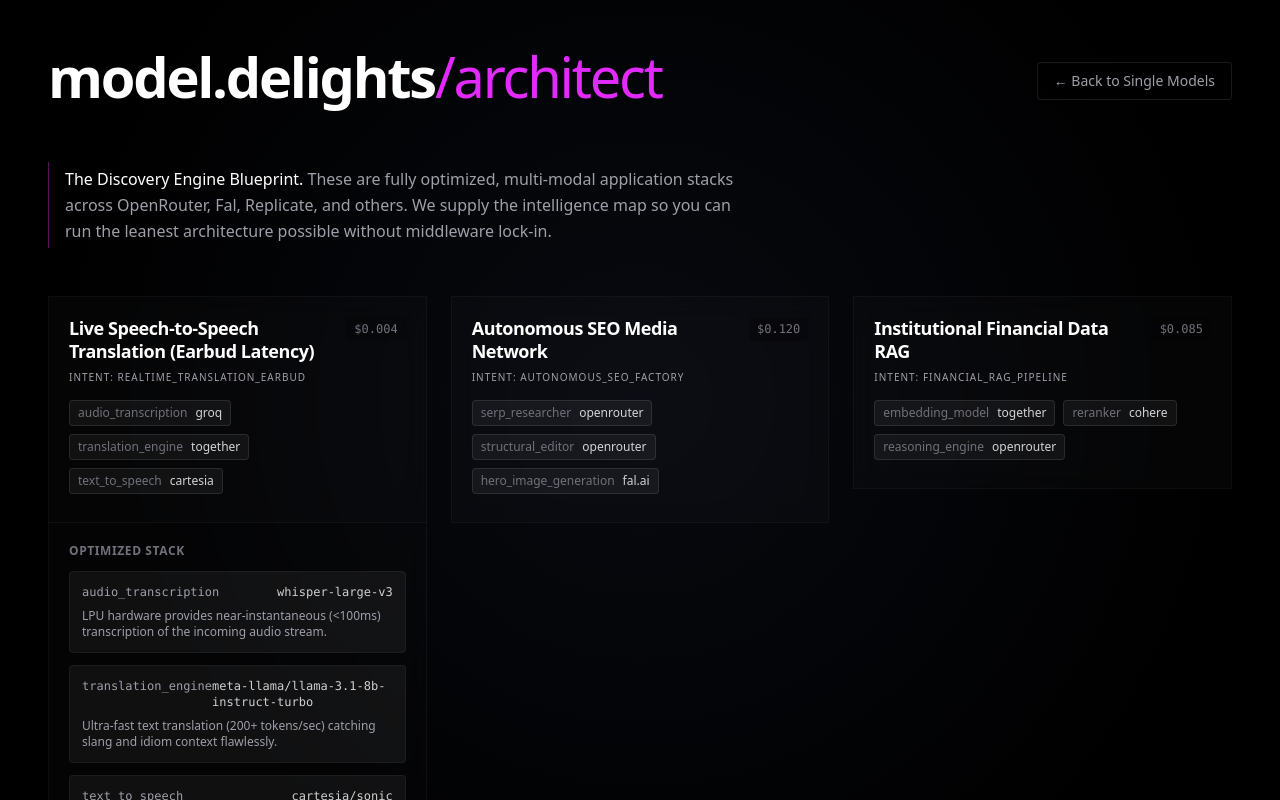
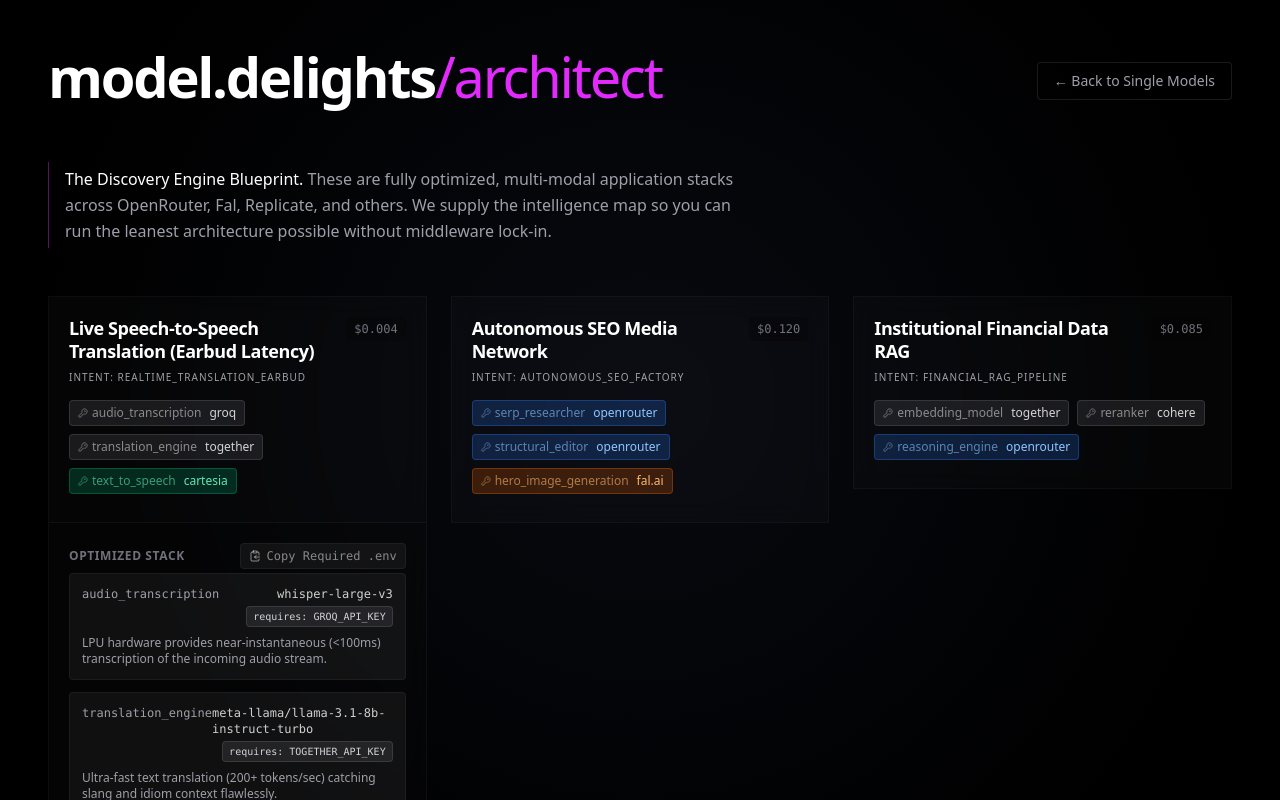
Before and after one commit to LinusInnovator/model.delights, a Next.js app: page /architect in a window 1280 px wide. Both pictures are taken after a click on the element 237 px from the left and 409 px from the top of the page. Shown: the top 800 px of the page. Built offline with nearby package versions, Linux system fonts and the light colour scheme.

Commit message:
feat: phase 9 BYOK constraints and API route fallbacks

```diff
--- a/package.json
+++ b/package.json
@@ -13,6 +13,7 @@
     "chart.js": "^4.5.1",
     "chartjs-plugin-zoom": "^2.2.0",
     "hammerjs": "^2.0.8",
+    "lucide-react": "^0.577.0",
     "next": "16.1.6",
     "puppeteer": "^24.38.0",
     "react": "19.2.3",
--- a/src/app/api/v1/blueprint/route.ts
+++ b/src/app/api/v1/blueprint/route.ts
@@ -25,6 +25,10 @@ export async function GET(request: Request) {
             });
         }
 
+        const keysParam = searchParams.get('keys');
+        const availableKeys = keysParam ? keysParam.toLowerCase().split(',') : ['openrouter', 'fal', 'aws', 'cartesia'];
+        const isOpenRouterOnly = availableKeys.length === 1 && availableKeys[0] === 'openrouter';
+
         const blueprint = data.intents[intent.toLowerCase()];
 
         if (!blueprint) {
@@ -34,10 +38,28 @@ export async function GET(request: Request) {
             }, { status: 404 });
         }
 
+        // Dynamic Provider Constraints Logging
+        console.log(`[Architect API] Requested ${intent} with keys: ${availableKeys.join(',')}`);
+
+        let targetStack = blueprint.stack;
+
+        if (isOpenRouterOnly) {
+            if (blueprint.stack_openrouter_only) {
+                targetStack = blueprint.stack_openrouter_only;
+            } else {
+                return NextResponse.json({
+                    error: `Constraint Failed. The blueprint '${blueprint.name}' requires modalities (like image or video generation) that are not fully available via OpenRouter alone.`,
+                    required_keys: ['openrouter', 'fal'],
+                    message: "Please add a FAL_KEY or equivalent to bypass this constraint."
+                }, { status: 400 });
+            }
+        }
+
         return NextResponse.json({
             intent: intent,
             name: blueprint.name,
-            stack: blueprint.stack,
+            constraint_mode: isOpenRouterOnly ? "openrouter_only" : "unrestrained",
+            stack: targetStack,
             estimated_cost_per_interaction: blueprint.estimated_cost_per_interaction,
             bleeding_edge_wildcard: blueprint.bleeding_edge_wildcard,
             last_updated: data.last_updated
--- a/src/components/BlueprintCard.tsx
+++ b/src/components/BlueprintCard.tsx
@@ -1,6 +1,7 @@
 "use client";
 
 import React, { useState } from 'react';
+import { ClipboardCopy, KeyRound, CheckCircle2 } from 'lucide-react';
 
 interface ModelNode {
     provider: string;
@@ -22,6 +23,44 @@ interface BlueprintCardProps {
 
 export default function BlueprintCard({ intent, blueprint }: BlueprintCardProps) {
     const [isExpanded, setIsExpanded] = useState(false);
+    const [copiedContent, setCopiedContent] = useState<string | null>(null);
+
+    const getEnvKeyForProvider = (provider: string) => {
+        const p = provider.toLowerCase();
+        if (p.includes('openrouter')) return 'OPENROUTER_API_KEY';
+        if (p.includes('fal')) return 'FAL_KEY';
+        if (p.includes('cartesia')) return 'CARTESIA_API_KEY';
+        if (p.includes('elevenlabs')) return 'ELEVENLABS_API_KEY';
+        if (p.includes('aws') || p.includes('bedrock')) return 'AWS_ACCESS_KEY_ID';
+        return `${provider.toUpperCase()}_API_KEY`;
+    };
+
+    const getProviderColor = (provider: string) => {
+        const p = provider.toLowerCase();
+        if (p.includes('openrouter')) return 'bg-blue-500/20 text-blue-300 border-blue-500/30';
+        if (p.includes('fal')) return 'bg-orange-500/20 text-orange-300 border-orange-500/30';
+        if (p.includes('cartesia') || p.includes('eleven')) return 'bg-emerald-500/20 text-emerald-300 border-emerald-500/30';
+        return 'bg-zinc-500/20 text-zinc-300 border-zinc-500/30';
+    };
+
+    const handleCopyEnv = (e: React.MouseEvent) => {
+        e.stopPropagation();
+
+        // Find all unique providers in the stack
+        const providers = new Set<string>();
+        Object.values(blueprint.stack).forEach(node => providers.add(node.provider));
+        if (blueprint.bleeding_edge_wildcard) {
+            providers.add(blueprint.bleeding_edge_wildcard.provider);
+        }
+
+        const envLines = Array.from(providers).map(p => `${getEnvKeyForProvider(p)}=your_key_here`);
+        const header = `# Model Delights Blueprint: ${blueprint.name}\n`;
+        const envContent = header + envLines.join('\n');
+
+        navigator.clipboard.writeText(envContent);
+        setCopiedContent('env');
+        setTimeout(() => setCopiedContent(null), 2000);
+    };
 
     return (
         <div
@@ -46,12 +85,16 @@ export default function BlueprintCard({ intent, blueprint }: BlueprintCardProps)
 
                 <div className="flex-grow flex items-end pointer-events-none">
                     <div className="flex flex-wrap gap-2 mb-2">
-                        {Object.keys(blueprint.stack).map(nodeKey => (
-                            <span key={nodeKey} className="text-xs bg-white/5 border border-white/10 px-2 py-1 rounded-sm text-zinc-300 pointer-events-auto">
-                                <span className="text-zinc-500 mr-2">{nodeKey}</span>
-                                {blueprint.stack[nodeKey].provider}
-                            </span>
-                        ))}
+                        {Object.keys(blueprint.stack).map(nodeKey => {
+                            const p = blueprint.stack[nodeKey].provider;
+                            return (
+                                <span key={nodeKey} className={`text-xs px-2 py-1 rounded-sm border pointer-events-auto flex items-center gap-1 ${getProviderColor(p)}`}>
+                                    <KeyRound size={10} className="opacity-50" />
+                                    <span className="opacity-60 mr-1">{nodeKey}</span>
+                                    {p}
+                                </span>
+                            );
+                        })}
                     </div>
                 </div>
             </div>
@@ -61,12 +104,26 @@ export default function BlueprintCard({ intent, blueprint }: BlueprintCardProps)
                 <div className="p-4 sm:p-5 border-t border-white/5 bg-black/20 pointer-events-auto flex flex-col gap-4">
                     {/* Standard Stack */}
                     <div className="space-y-3">
-                        <h4 className="text-xs font-semibold uppercase tracking-wider text-zinc-500">Optimized Stack</h4>
+                        <div className="flex justify-between items-center mb-1">
+                            <h4 className="text-xs font-semibold uppercase tracking-wider text-zinc-500">Optimized Stack</h4>
+                            <button
+                                onClick={handleCopyEnv}
+                                className="flex items-center gap-1.5 text-xs text-white/50 hover:text-white bg-white/5 hover:bg-white/10 px-2 py-1 rounded-sm transition-colors border border-white/5 font-mono"
+                            >
+                                {copiedContent === 'env' ? <CheckCircle2 size={12} className="text-green-400" /> : <ClipboardCopy size={12} />}
+                                {copiedContent === 'env' ? 'Copied .env' : 'Copy Required .env'}
+                            </button>
+                        </div>
                         {Object.entries(blueprint.stack).map(([nodeKey, node]) => (
                             <div key={nodeKey} className="bg-white/5 p-3 rounded-sm border border-white/5">
                                 <div className="flex justify-between items-start mb-1">
                                     <span className="text-xs font-mono text-zinc-400">{nodeKey}</span>
-                                    <span className="text-xs font-mono text-white/80">{node.id}</span>
+                                    <div className="flex flex-col items-end gap-1">
+                                        <span className="text-xs font-mono text-white/80">{node.id}</span>
+                                        <span className={`text-[10px] px-1.5 py-0.5 rounded-sm border font-mono ${getProviderColor(node.provider)}`}>
+                                            requires: {getEnvKeyForProvider(node.provider)}
+                                        </span>
+                                    </div>
                                 </div>
                                 <p className="text-xs text-zinc-400 mt-2">{node.rationale}</p>
                             </div>
--- a/src/lib/schema_blueprints_db.json
+++ b/src/lib/schema_blueprints_db.json
@@ -9,7 +9,7 @@
                 "reasoning_engine": {
                     "description": "Must be incredibly smart to synthesize financial data without hallucinating.",
                     "min_elo": 1250,
-                    "max_budget_per_1m": 5.00,
+                    "max_budget_per_1m": 5.0,
                     "required_modalities_in": [
                         "text"
                     ]
@@ -17,28 +17,97 @@
                 "data_extractor": {
                     "description": "Fast, cheap model to parse JSON and structure messy incoming data.",
                     "min_elo": 1180,
-                    "max_budget_per_1m": 0.50,
+                    "max_budget_per_1m": 0.5,
                     "required_modalities_in": [
                         "text"
                     ]
+                }
+            },
+            "stack": {
+                "reasoning_engine": {
+                    "id": "google/gemini-3.1-pro-preview",
+                    "provider": "openrouter"
+                },
+                "data_extractor": {
+                    "id": "bytedance-seed/seed-2.0-mini",
+                    "provider": "openrouter"
+                }
+            },
+            "stack_openrouter_only": {
+                "reasoning_engine": {
+                    "id": "google/gemini-3.1-pro-preview",
+                    "provider": "openrouter"
+                },
+                "data_extractor": {
+                    "id": "bytedance-seed/seed-2.0-mini",
+                    "provider": "openrouter"
                 }
             }
         },
         {
             "id": "real_time_voice_therapist",
             "name": "Real-Time Voice Therapist",
-            "status": "dormant",
+            "status": "active",
             "description": "A fully voiced, low-latency AI therapist requiring extreme intelligence and native audio input.",
             "components": {
                 "core_engine": {
                     "description": "Must have native audio-in routing and extreme intelligence.",
                     "min_elo": 1300,
-                    "max_budget_per_1m": 2.00,
+                    "max_budget_per_1m": 2.0,
                     "required_modalities_in": [
                         "text",
                         "audio"
                     ]
                 }
+            },
+            "stack": {
+                "core_engine": {
+                    "id": "google/gemini-3.1-flash-lite-preview",
+                    "provider": "openrouter"
+                }
+            },
+            "stack_openrouter_only": {
+                "core_engine": {
+                    "id": "google/gemini-3.1-flash-lite-preview",
+                    "provider": "openrouter"
+                }
+            }
+        },
+        {
+            "id": "multimodal_ad_creator",
+            "name": "Autonomous TikTok Ad Creator",
+            "status": "active",
+            "description": "Cross-provider stack. Uses high-ELO logic for the script and an extreme quality image generator for the visual hooks.",
+            "components": {
+                "script_writer": {
+                    "description": "Smart enough to write viral hooks.",
+                    "min_elo": 1200,
+                    "max_budget_per_1m": 2.5,
+                    "required_modalities_in": [
+                        "text"
+                    ],
+                    "required_modalities_out": [
+                        "text"
+                    ]
+                },
+                "visual_generator": {
+                    "description": "Must output high quality images.",
+                    "min_elo": 0,
+                    "max_budget_per_1m": 0.0,
+                    "required_modalities_out": [
+                        "image"
+                    ]
+                }
+            },
+            "stack": {
+                "script_writer": {
+                    "id": "google/gemini-3.1-flash-lite-preview",
+                    "provider": "openrouter"
+                },
+                "visual_generator": {
+                    "id": "fal-ai/nano-banana-2/edit",
+                    "provider": "fal"
+                }
             }
         }
     ]
```
Also changed, not shown: 2 other files (tests, documents, lock files or other folders).
